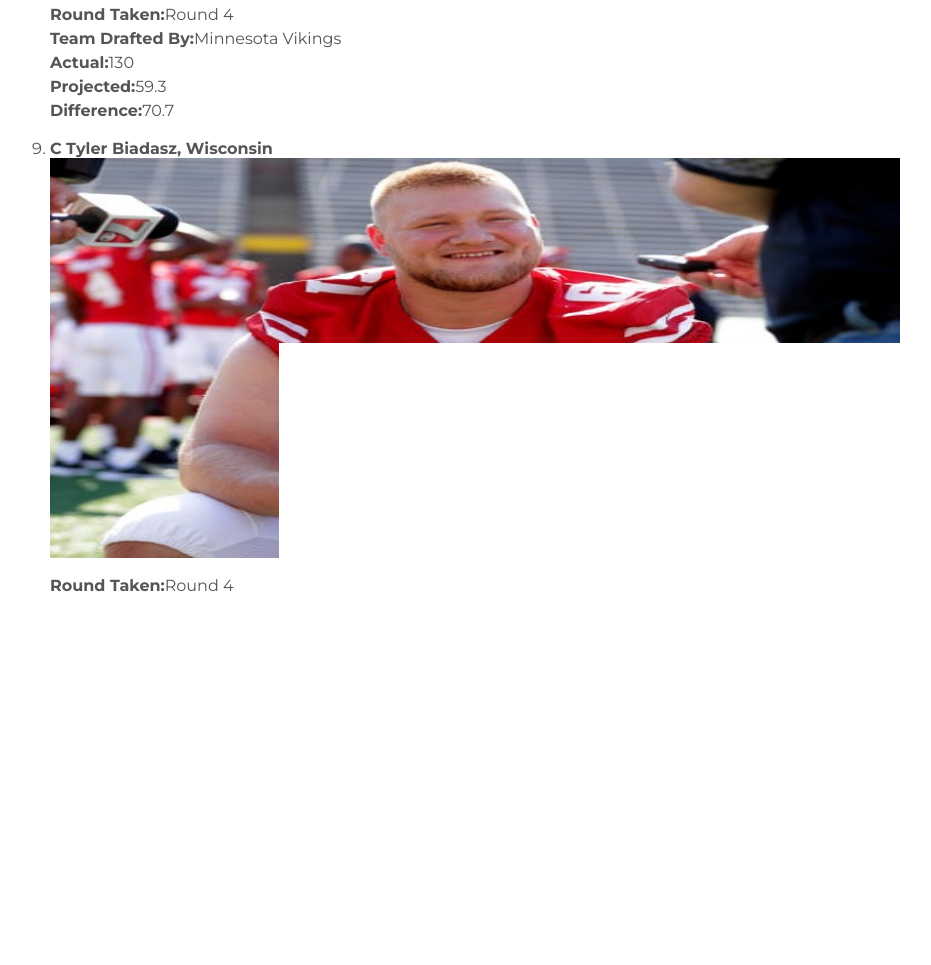
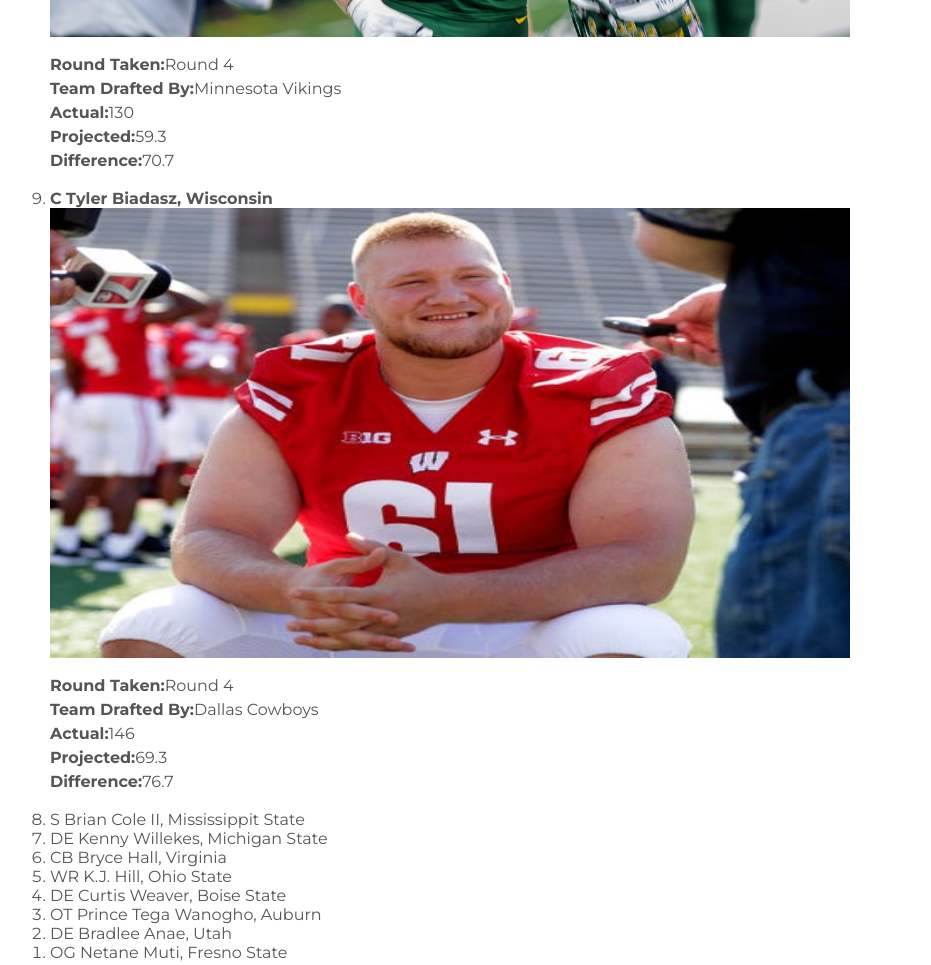
Before and after one commit to cowellct/cowellct.github.io, a plain HTML site: page Top Ten Steals.html in a window 1280 px wide. Shown: the part 1436-2401 px from the top of the page, without its empty margins (230-1161 px from the left). Drawn offline with Linux system fonts and the light colour scheme.

Commit message:
Update Top Ten Steals.html

```diff
--- a/Top Ten Steals.html
+++ b/Top Ten Steals.html
@@ -31,7 +31,7 @@
       <a href="https://fivethirtyeight.com/features/where-espns-nfl-draft-model-thinks-your-favorite-player-is-going/">FiveThirtyEight's</a>
       as a reference. Below you can find the list of 10 players that have the potential to be superstars.</p>
      <div class="list"><ol reversed>
-       <div class="one"> <li><strong>DE James Lynch, Baylor</strong></li>
+       <li><strong>DE James Lynch, Baylor</strong></li>
         <img src="james.png">
         <p><strong>Round Taken:</strong>Round 4 <br>
         <strong>Team Drafted By:</strong>Minnesota Vikings <br>
@@ -39,7 +39,7 @@
         <strong>Projected:</strong>59.3 <br>
         <strong>Difference:</strong>70.7</p>
         <div class-"second"><li><strong>C Tyler Biadasz, Wisconsin</strong></li>
-       <img class="wisconsin" src="tyler.png">
+       <img src="tyler.png">
        <p><strong>Round Taken:</strong>Round 4 <br>
          <strong>Team Drafted By:</strong>Dallas Cowboys <br>
          <strong>Actual:</strong>146 <br>
@@ -54,8 +54,6 @@
         <li>DE Bradlee Anae, Utah</li>
         <li>OG Netane Muti, Fresno State</li>
       </ol>
-      </div>
-      </div>
       </div>
     </div>
   </div>
```
